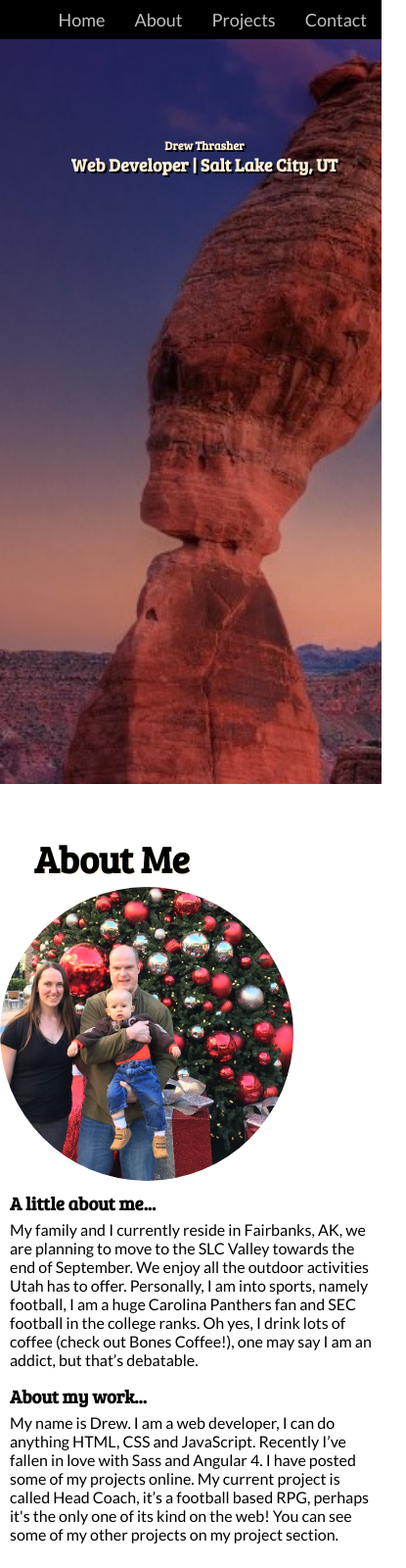
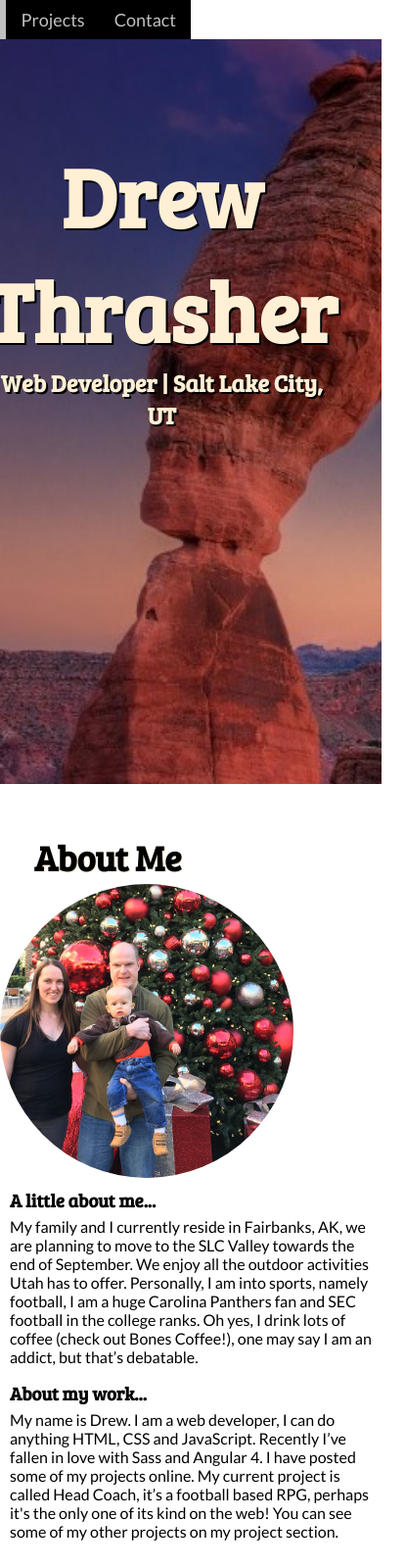
Before and after one commit to dthrasher90/webpage3, a website: page public/index.html in a window 390 px wide. Shown: the top 1600 px of the page at 98% size, 415 px wide, since content can reach past the window. Drawn offline with Linux system fonts and the light colour scheme; a web font is replaced by a local one.

Commit message:
h1 issue fixed

```diff
--- a/public/index.html
+++ b/public/index.html
@@ -1,14 +1,14 @@
 <!DOCTYPE html>
-<html lang="en">
+<html >
 
 <head>
     <title>Drew Thrasher</title>
     <meta charset="utf-8">
     <meta name="viewport" content="width=device-width, initial-scale=1, shrink-to-fit=no">
-    <script src=" https://use.fontawesome.com/ffafbe8b8e.js "></script>
+  <!--   <script src=" https://use.fontawesome.com/ffafbe8b8e.js "></script> -->
     <link href="https://fonts.googleapis.com/css?family=Lato|Bree+Serif|Raleway|Roboto|Saira+Semi+Condensed " rel="stylesheet ">
     <link href="https://fonts.googleapis.com/css?family=Baloo+Bhaijaan " rel="stylesheet ">
-    <!--    <link rel="stylesheet " href="/styles/reset.css "> -->
+       <link rel="stylesheet " href="/styles/reset.css ">
     <link rel="stylesheet " href="/styles/main.css ">
 </head>
 
@@ -93,7 +93,7 @@
             <h1>Contact Info</h1>
             <div class="contactLinks">
                 <a href="https://docs.google.com/document/d/1Hl9Kt8M3jtLDLeM0AslQ5RMUwWsNQWO9MzVuSg5S2dc/pub " target="_blank "> <i class="fa fa-file-text fa-3x " aria-hidden="true "></i> </a>
-             <!--    <a href="https://github.com/dthrasher90/ " target="_blank "> <i class="fa fa-github fa-5x " aria-hidden="true "></i></a> -->
+
                 <a href="mailto:dthrasher90@gmail.com?Subject=Hello%20again " target="_blank ">  <i class="fa fa-envelope fa-3x " aria-hidden="true "></i></a>
             </div>
         </div>
--- a/public/styles/main.css
+++ b/public/styles/main.css
@@ -1,5 +1,6 @@
 body {
-  background-color: white; }
+  background-color: white;
+  width: 100%; }
 
 * {
   margin: 0;
@@ -10,7 +11,7 @@ nav {
   background-color: black;
   position: fixed;
   z-index: 5;
-  width: 100%;
+  width: 50%;
   /*padding: 10px;*/
   height: 40px;
   line-height: 40px; }
@@ -82,9 +83,10 @@ nav {
   #about h1 {
     padding: 10px;
     padding-bottom: 3px;
-    width: 100%;
+    /*overflow: hidden;
+*/
     font-family: 'Bree Serif', serif;
-    font-size: 38px;
+    font-size: 36px;
     text-shadow: 1px 1px papayawhip;
     margin-top: 30px;
     margin-left: 25px; }
@@ -183,7 +185,9 @@ nav {
     width: 100%;
     margin: 0 auto;
     padding: 15px;
-    font-family: Lato; }
+    font-family: Lato;
+    -webkit-box-sizing: border-box;
+    box-sizing: border-box; }
     #projects .project img {
       display: block;
       margin: 0 auto;
@@ -230,13 +234,13 @@ footer {
   footer .copywright {
     padding: 10px; }
 
-@media only screen and (max-width: 652px) and (min-width: 416px) {
+@media only screen and (max-width: 738px) and (min-width: 568px) {
   .jumbotron {
+    height: 600px !important;
+    width: 100%;
     background-image: url(utah10.jpg);
     background-size: 100% cover;
     background-repeat: no-repeat;
-    min-height: 65vh;
-    width: 100%;
     font-family: 'Bree Serif', serif;
     text-shadow: 2px 2px black;
     margin: 0 auto;
@@ -264,32 +268,48 @@ footer {
         font-size: 18px;
         text-shadow: 1px 1px black; } }
 
+/*
 @media only screen and (max-width: 416px) {
+
     .jumbotron {
         background-image: url(utah10.jpg);
         background-size: 100% cover cover;
         background-repeat: no-repeat;
+
         min-height: 50vh !important;
         width: 100%;
+
         font-family: 'Bree Serif', serif;
         text-shadow: 2px 2px black;
-    margin: 0 auto; }
-    .jumbotron .title {
+        margin: 0 auto;
+
+        .title {
             height: 200px !important;
             text-align: center;
             color: papayawhip;
             font-size: 12px;
+
+
+
             margin-top: 0 auto;
-      overflow: hidden; }
-      .jumbotron .title h1 {
-        font-size: 12px; }
-      .jumbotron .title p {
+            overflow: hidden;
+
+            h1 {
+                font-size: 12px;
+            }
+
+            p {
                 font-family: Raleway;
                 text-shadow: 1px 1px black;
-        font-size: 18px; }
+                font-size: 18px;
+            }
+        }
+    }
+
     #about {
-    margin-top: 0px; } }
-
+        margin-top: 0px;
+    }
+}*/
 .underline {
   background-image: -webkit-linear-gradient(45deg, silver 0%, darkslategrey 50%, steelblue 100%);
   background-image: -o-linear-gradient(45deg, silver 0%, darkslategrey 50%, steelblue 100%);
--- a/public/styles/styles.scss
+++ b/public/styles/styles.scss
@@ -1,6 +1,7 @@
 body {
 
     background-color: white;
+    width: 100%;
 }
 
 * {
@@ -12,7 +13,7 @@ nav {
     background-color: black;
     position: fixed;
     z-index: 5;
-    width: 100%;
+    width: 50%;
     /*padding: 10px;*/
     height: 40px;
     line-height: 40px;
@@ -114,15 +115,18 @@ nav {
     h1 {
         padding: 10px;
         padding-bottom: 3px;
-        width: 100%;
 
+        /*overflow: hidden;
+*/
         font-family: 'Bree Serif', serif;
-        font-size: 38px;
+        font-size: 36px;
 
         text-shadow: 1px 1px papayawhip;
-        margin-top: 30px;
-            margin-left: 25px;
-    }
+
+         margin-top: 30px;
+       margin-left: 25px;
+
+       }
 
     article {
         height: 100%;
@@ -257,6 +261,7 @@ nav {
         margin: 0 auto;
         padding: 15px;
         font-family: Lato;
+        box-sizing: border-box;
 
         img {
             display: block;
@@ -343,15 +348,17 @@ footer {
 
 
 
-@media only screen and (max-width: 750px) and (min-width: 416px) {
+@media only screen and (max-width: 738px) and (min-width: 568px) {
 
     .jumbotron {
+
+        height:600px !important;
+        width: 100%;
+
         background-image: url(utah10.jpg);
         background-size: 100% cover;
         background-repeat: no-repeat;
 
-        height: 65vh !important;
-        width: 100%;
 
         font-family: 'Bree Serif', serif;
         text-shadow: 2px 2px black;
@@ -381,7 +388,7 @@ footer {
     }
 }
 
-
+/*
 @media only screen and (max-width: 416px) {
 
     .jumbotron {
@@ -403,6 +410,7 @@ footer {
             font-size: 12px;
 
 
+
             margin-top: 0 auto;
             overflow: hidden;
 
@@ -421,8 +429,7 @@ footer {
     #about {
         margin-top: 0px;
     }
-}
-
+}*/
 
 .underline {
     background-image: linear-gradient(45deg, silver 0%, darkslategrey 50%, steelblue 100%);
```
Lines whose indentation alone changed are shown as unchanged.
